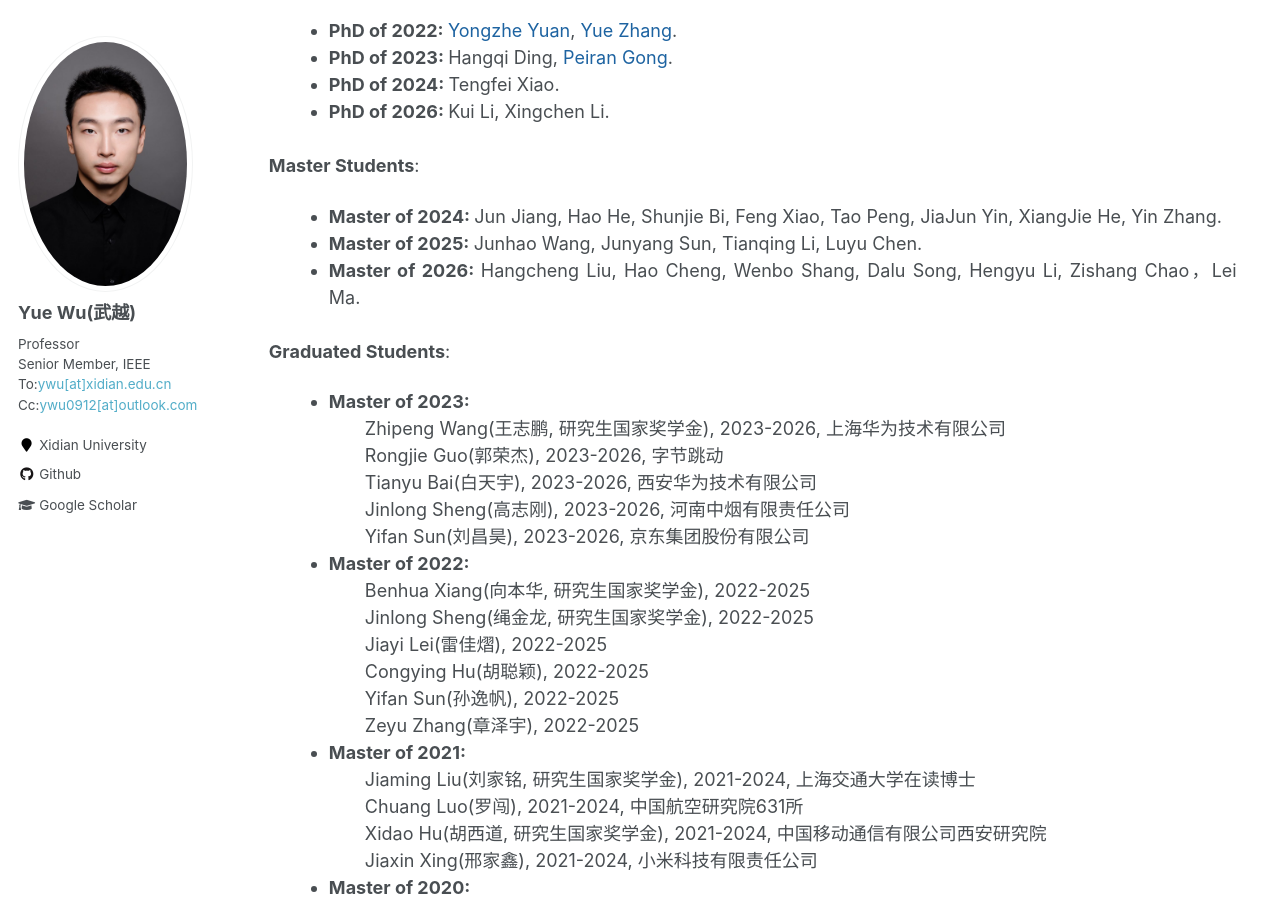
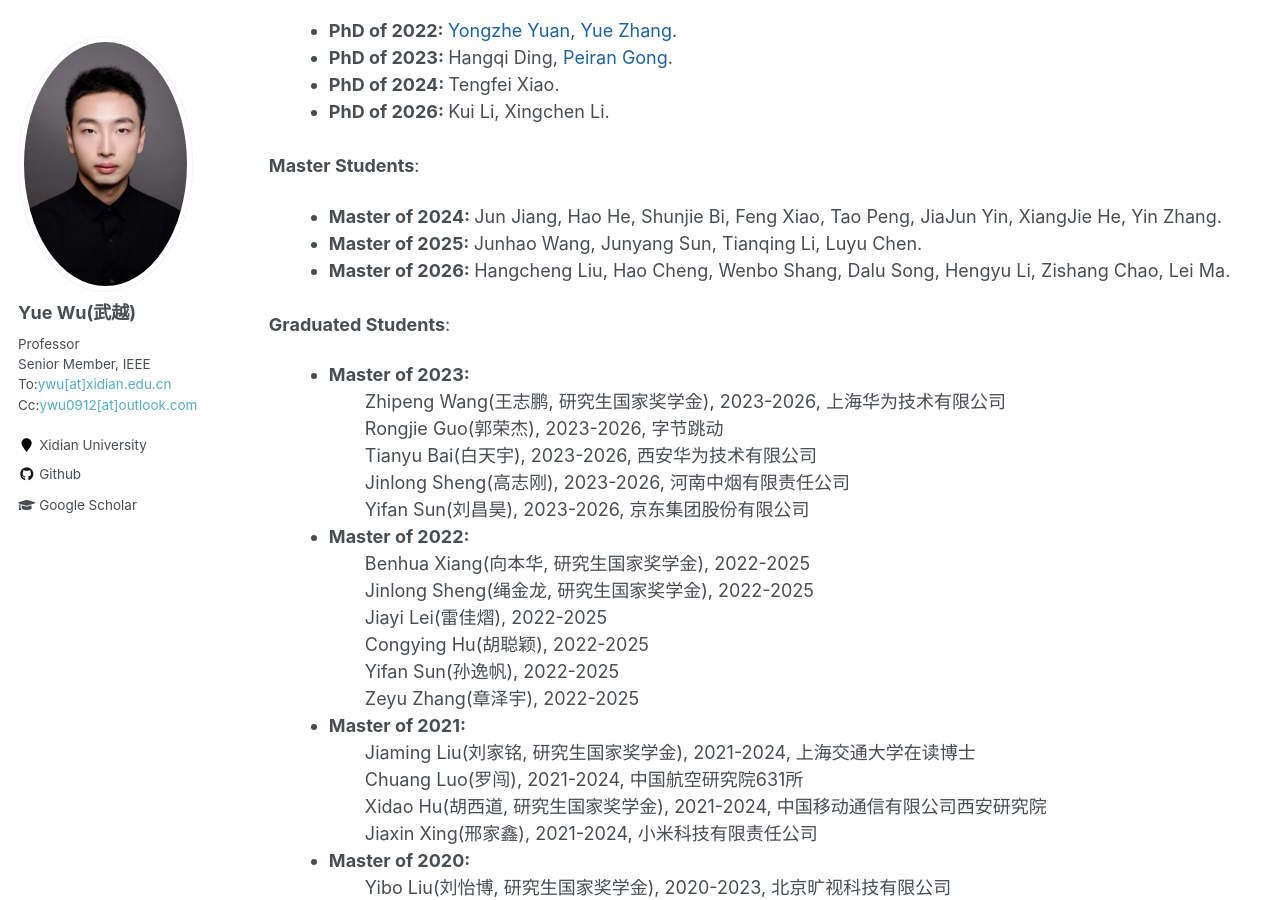
Before and after one commit to ywuchina/ywuchina.github.io, a Jekyll site: the page built from _pages/home.md, in a window 1280 px wide and 900 px high, scrolled down 5247 px. Built offline with Jekyll 4.4.1, drawn with Linux system fonts in a browser that asks for light colours.

```diff
--- a/_includes/team.html
+++ b/_includes/team.html
@@ -59,7 +59,7 @@ Master of 2024: Jun Jiang(江君), Hao He(何昊), Shunjie Bi(毕顺杰), Yuhang
     <li style="margin-bottom: 1.5;">
         <span>
             <b>Master of 2026: </b>
-            Hangcheng Liu, Hao Cheng, Wenbo Shang, Dalu Song, Hengyu Li, Zishang Chao，Lei Ma.
+            Hangcheng Liu, Hao Cheng, Wenbo Shang, Dalu Song, Hengyu Li, Zishang Chao, Lei Ma.
       </span>
     </li>
 </ul>
```
